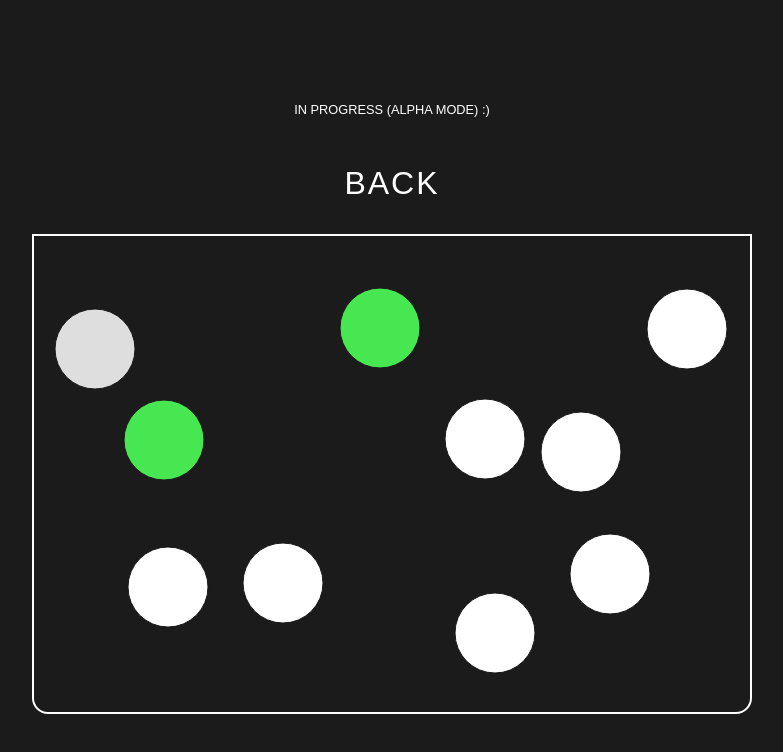
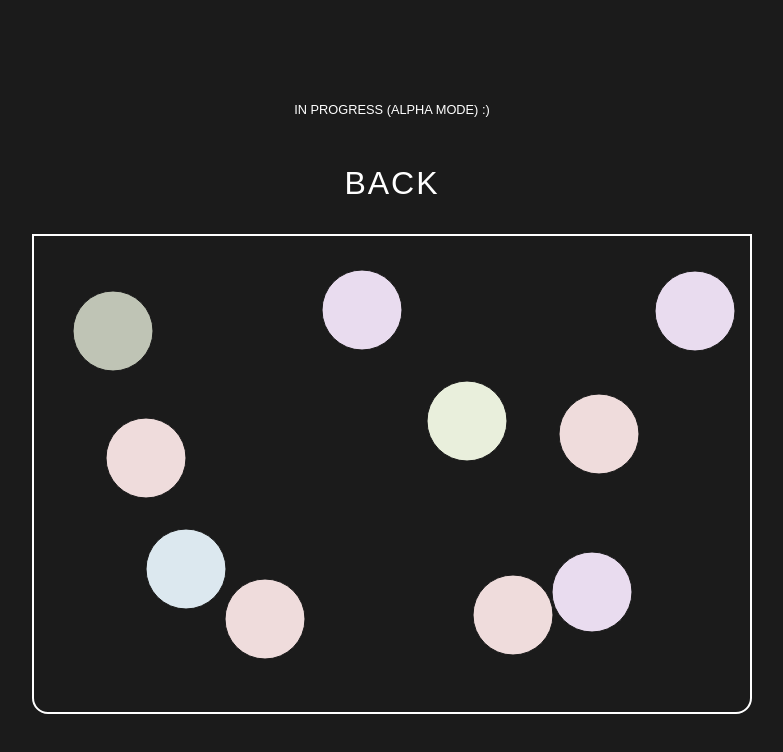
Before and after one commit to solvidini/multiple-object-tracking, a website with bundled scripts: page index.html in a window 1280 px wide. Both pictures are taken after a click on the button "BEGINNER". Shown: the whole page, without its empty margins (248-1031 px from the left). Built offline with nearby package versions, Linux system fonts and the light colour scheme.

Commit message:
UX improving / smileys added :D

```diff
--- a/static/css/main.css
+++ b/static/css/main.css
@@ -83,6 +83,8 @@ canvas {
    outline: none;
    padding: 2rem;
    border: none;
+
+   transition: all .2s ease;
 }
 
 .menu__button:not(:last-child) {
--- a/static/js/game.js
+++ b/static/js/game.js
@@ -152,8 +152,9 @@ const MOT = (props) => {
       }
 
       draw() {
+         // body
          c.beginPath();
-         c.arc(this.x, this.y, this.radius, 0, Math.PI * 2, false);
+         c.arc(this.x, this.y, this.radius, 0, Math.PI * 2);
          c.globalAlpha = this.opacity;
          c.fillStyle = this.color;
          c.fill();
@@ -161,6 +162,81 @@ const MOT = (props) => {
          c.strokeStyle = '#1b1b1b';
          c.stroke();
          c.closePath();
+         if (
+            (this.isChosen || this.isSmiley) &&
+            (currentStage === settings.stage.OVER || currentStage === settings.stage.PREPARE)
+         ) {
+            // eyes
+            c.fillStyle = 'white';
+            c.beginPath();
+            c.arc(
+               this.x - this.radius / 3,
+               this.y - this.radius / 4,
+               this.radius / 4,
+               0,
+               Math.PI * 2
+            );
+            c.fill();
+            c.closePath();
+            c.beginPath();
+            c.arc(
+               this.x + this.radius / 3,
+               this.y - this.radius / 4,
+               this.radius / 4,
+               0,
+               Math.PI * 2
+            );
+            c.fill();
+            c.closePath();
+            // pupils
+            c.fillStyle = '#1b1b1b';
+            c.beginPath();
+            c.arc(
+               this.x - this.radius / 3,
+               this.y - this.radius / 5,
+               this.radius / 8,
+               0,
+               Math.PI * 2
+            );
+            c.fill();
+            c.closePath();
+            c.beginPath();
+            c.arc(
+               this.x + this.radius / 3,
+               this.y - this.radius / 5,
+               this.radius / 8,
+               0,
+               Math.PI * 2
+            );
+            c.fill();
+            c.closePath();
+         }
+         if (
+            (this.isChosen && this.isSmiley && currentStage === settings.stage.OVER) ||
+            (this.isSmiley && currentStage === settings.stage.PREPARE)
+         ) {
+            // mouth
+            c.beginPath();
+            c.fillStyle = '#2b2b2b';
+            c.arc(this.x, this.y + this.radius / 6, this.radius / 1.5, 0, Math.PI);
+            c.fill();
+            c.closePath();
+            c.beginPath();
+            c.fillStyle = 'red';
+            c.arc(this.x, this.y + this.radius / 1.5, this.radius / 4, -0.1, Math.PI + 0.1, true);
+            c.fill();
+            c.closePath();
+         } else if (
+            (currentStage === settings.stage.OVER || currentStage === settings.stage.PREPARE) &&
+            ((this.isChosen && !this.isSmiley) || (!this.isChosen && this.isSmiley))
+         ) {
+            c.beginPath();
+            c.lineWidth = 2;
+            c.arc(this.x, this.y + this.radius / 1.5, this.radius / 1.8, -0.3, Math.PI + 0.3, true);
+            c.stroke();
+            c.lineWidth = 1;
+            c.closePath();
+         }
       }
 
       update() {
@@ -182,7 +258,7 @@ const MOT = (props) => {
          }
 
          // mouse near particles
-         if (distance(mouse.x, mouse.y, this.x, this.y) < 150 && this.opacity > 0.85) {
+         if (distance(mouse.x, mouse.y, this.x, this.y) < 150 && this.opacity > 0.8) {
             this.opacity -= 0.01;
          } else if (this.opacity < 1) {
             this.opacity += 0.01;
--- a/static/js/settings.js
+++ b/static/js/settings.js
@@ -5,11 +5,11 @@ export const levels = {
       radius: 40,
       velocity: {
          min: 1,
-         max: 1,
+         max: 1.2,
       },
       time: {
-         preparation: 3500,
-         game: 10000,
+         preparation: 2500,
+         game: 9000,
       },
    },
    intermediate: {
@@ -74,8 +74,7 @@ export const stage = {
 };
 
 export const colors = {
-   // basics: ['#1fdff4', '#10daf1', '#18dadc'],
-   basics: ['white'],
+   basics: ['#efdcdc', '#e9efdc', '#dce8ef', '#e9dcef'],
    smiley: '#46e751',
    wrong: '#dc285e',
 };
```
